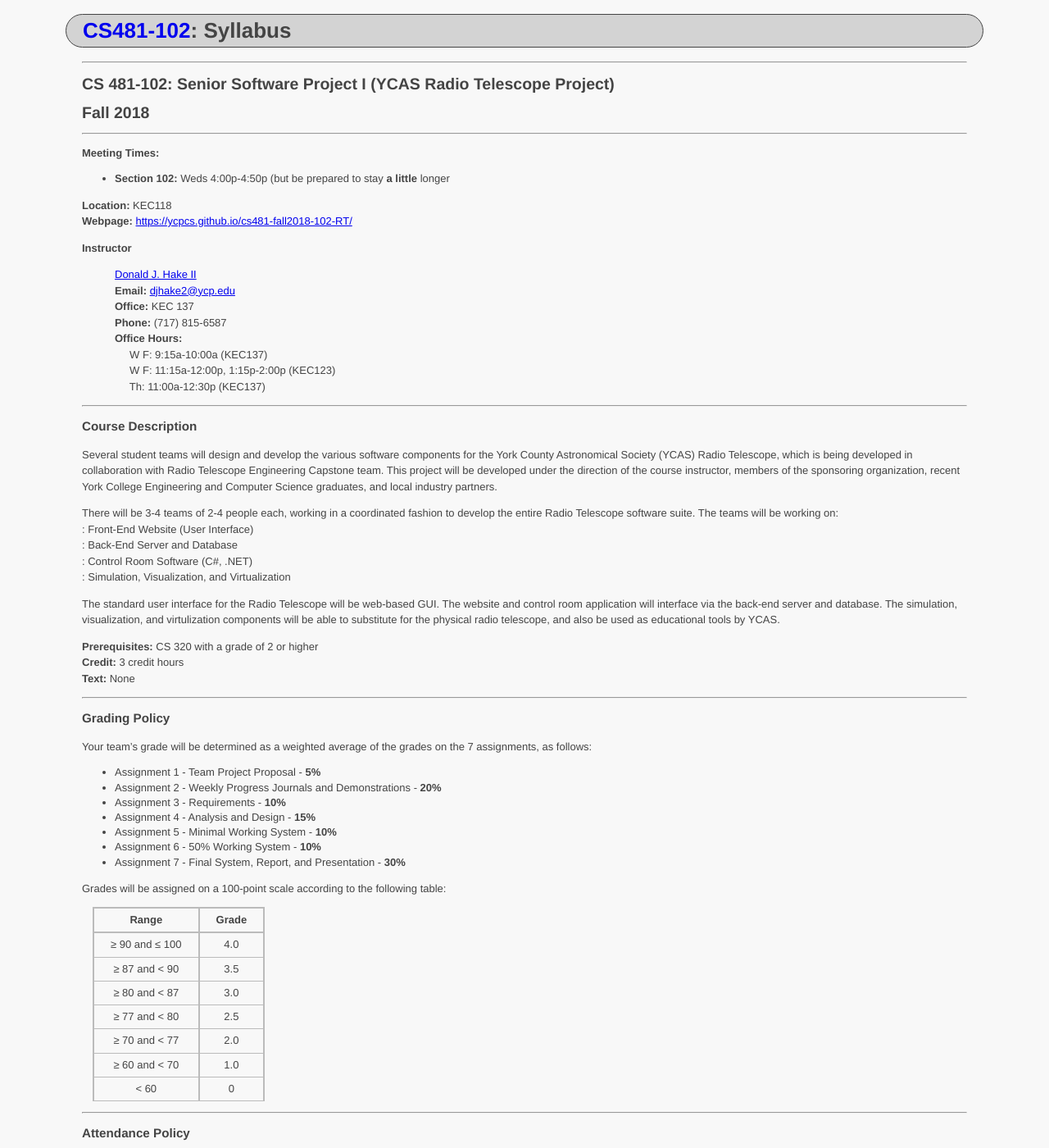
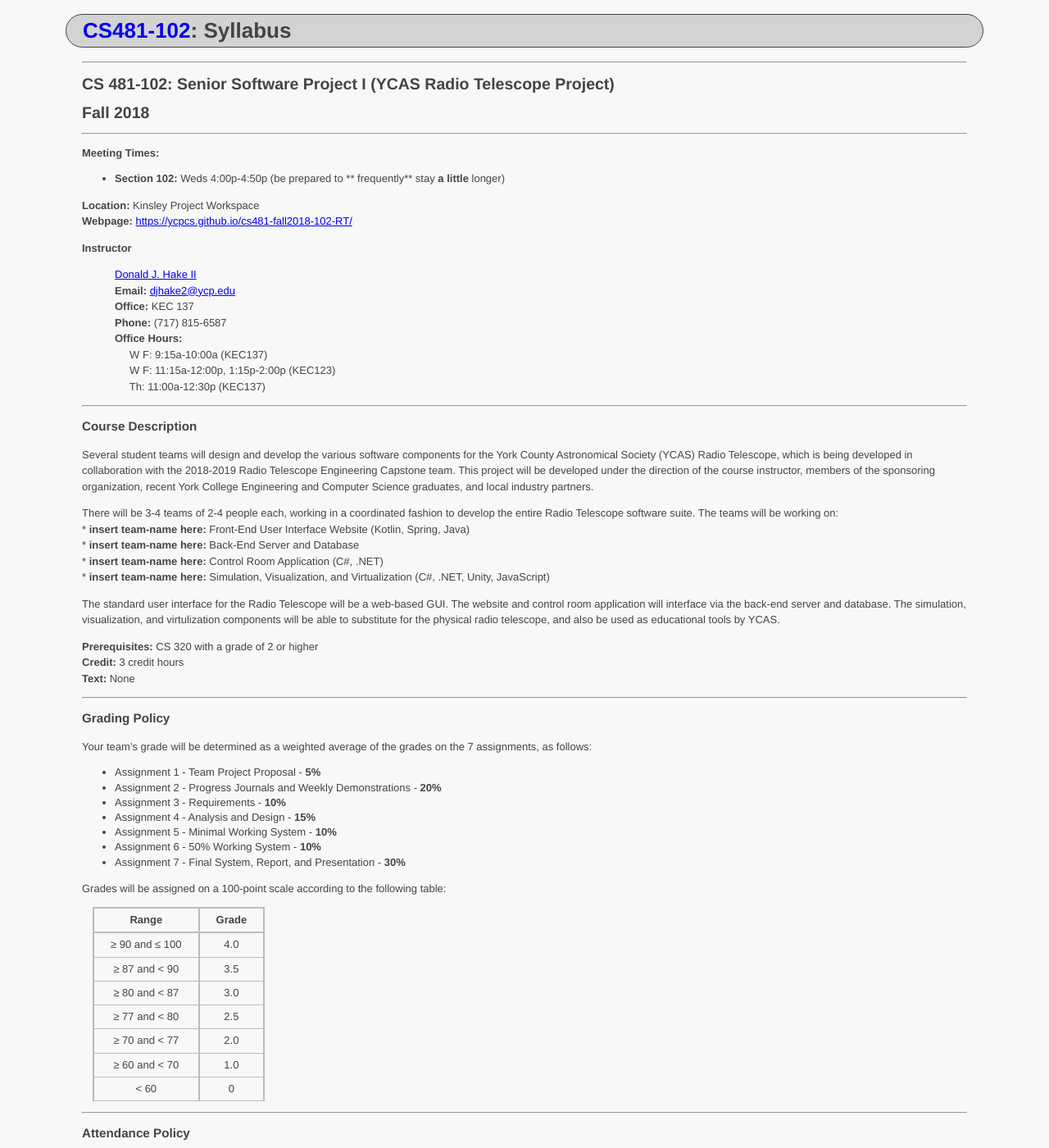
Before and after one commit to ycpcs/cs481-fall2018-102-RT, a Jekyll site: the page built from syllabus.md, in a window 1280 px wide and 1400 px high. Shown: the whole window at 82% size. Built offline with Jekyll 4.4.1, drawn with Linux system fonts in a browser that asks for light colours.

Commit message:
edits to syllabus for RT section

```diff
--- a/syllabus.md
+++ b/syllabus.md
@@ -16,9 +16,9 @@ title: Syllabus
 
 **Meeting Times:**
 
- - **Section 102:**  Weds     4:00p-4:50p (but be prepared to stay **a little** longer<br>
+ - **Section 102:**  Weds     4:00p-4:50p (be prepared to ** frequently** stay **a little** longer)<br>
 
-**Location:** KEC118<br>
+**Location:** Kinsley Project Workspace<br>
 **Webpage:**  [https://ycpcs.github.io/cs481-fall2018-102-RT/](https://ycpcs.github.io/cs481-fall2018-102-RT/)
 
 **Instructor**
@@ -40,15 +40,15 @@ Th:  11:00a-12:30p (KEC137)
 ### Course Description
 
 
-Several student teams will design and develop the various software components for the York County Astronomical Society (YCAS) Radio Telescope, which is being developed in collaboration with Radio Telescope Engineering Capstone team.  This project will be developed under the direction of the course instructor, members of the sponsoring organization, recent York College Engineering and Computer Science graduates, and local industry partners.
+Several student teams will design and develop the various software components for the York County Astronomical Society (YCAS) Radio Telescope, which is being developed in collaboration with the 2018-2019 Radio Telescope Engineering Capstone team.  This project will be developed under the direction of the course instructor, members of the sponsoring organization, recent York College Engineering and Computer Science graduates, and local industry partners.
 
 There will be 3-4 teams of 2-4 people each, working in a coordinated fashion to develop the entire Radio Telescope software suite.  The teams will be working on:<br>
-	<insert team-name here>: Front-End Website (User Interface)<br>
-	<insert team-name here>: Back-End Server and Database<br>
-	<insert team-name here>: Control Room Software (C#, .NET)<br>
-	<insert team-name here>: Simulation, Visualization, and Virtualization<br>
+	* **insert team-name here:** Front-End User Interface Website (Kotlin, Spring, Java)<br>
+	* **insert team-name here:** Back-End Server and Database<br>
+	* **insert team-name here:** Control Room Application (C#, .NET)<br>
+	* **insert team-name here:** Simulation, Visualization, and Virtualization (C#, .NET, Unity, JavaScript)<br>
 
-The standard user interface for the Radio Telescope will be web-based GUI.  The website and control room application will interface via the back-end server and database.  The simulation, visualization, and virtulization components will be able to substitute for the physical radio telescope, and also be used as educational tools by YCAS.
+The standard user interface for the Radio Telescope will be a web-based GUI.  The website and control room application will interface via the back-end server and database.  The simulation, visualization, and virtulization components will be able to substitute for the physical radio telescope, and also be used as educational tools by YCAS.
 
 **Prerequisites:**  CS 320 with a grade of 2 or higher<br>
 **Credit:**		3 credit hours<br>
@@ -63,7 +63,7 @@ The standard user interface for the Radio Telescope will be web-based GUI.  The
 Your team's grade will be determined as a weighted average of the grades on the 7 assignments, as follows:
 
 -   Assignment 1 - Team Project Proposal - **5%**
--   Assignment 2 - Weekly Progress Journals and Demonstrations - **20%**
+-   Assignment 2 - Progress Journals and Weekly Demonstrations - **20%**
 -   Assignment 3 - Requirements - **10%**
 -   Assignment 4 - Analysis and Design - **15%**
 -   Assignment 5 - Minimal Working System - **10%**
```
